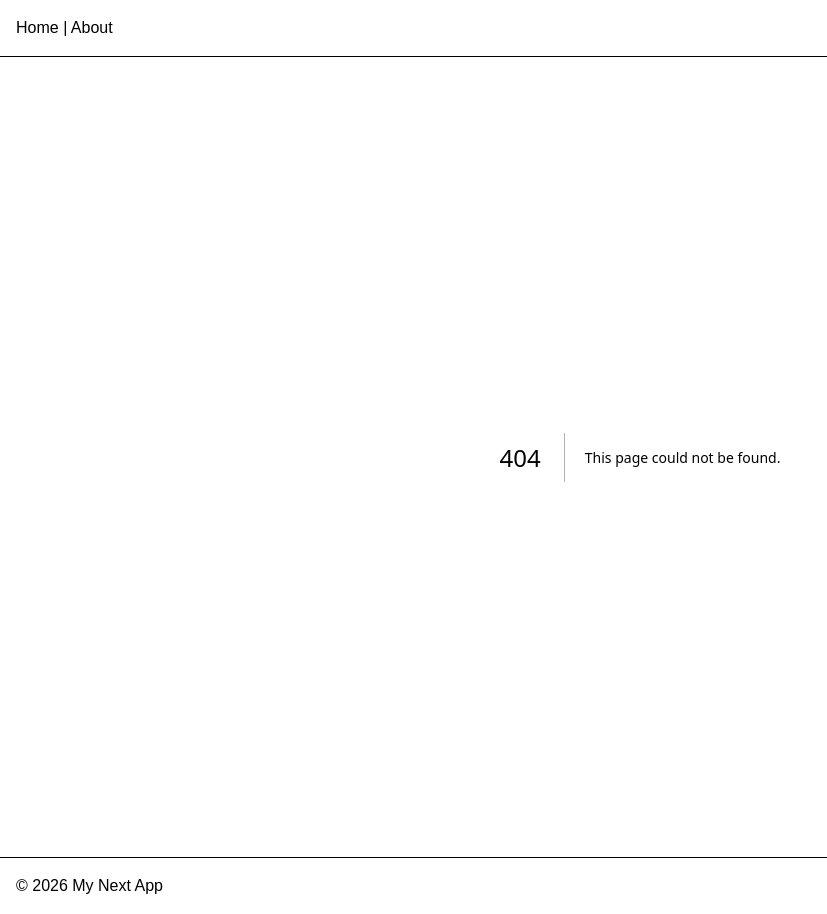
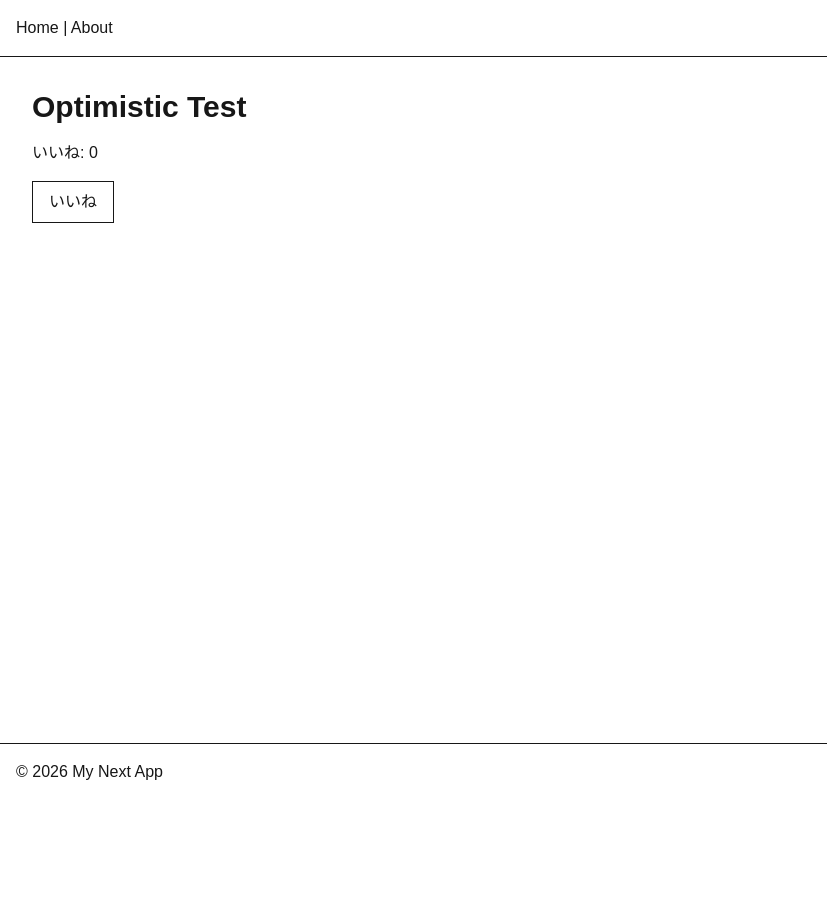
Before and after one commit to mae134/nextjs-practice, a Next.js app: page /optimistic-test in a window 1280 px wide. Before the commit this address had no page. Shown: the whole page, without its empty margins (0-827 px from the left). After the commit the page ends 800 px from the top, so only its background shows below. Built offline with nearby package versions, Linux system fonts and the light colour scheme.

Commit message:
feat: add optimistic UI update example

```diff
--- /dev/null
+++ b/src/app/optimistic-test/page.tsx
@@ -0,0 +1,42 @@
+"use client"
+
+import { useOptimistic, useState, startTransition } from "react"
+
+export default function OptimisticTestPage() {
+  const [likes, setLikes] = useState(0)
+
+  const [optimisticLikes, addOptimisticLike] = useOptimistic(
+    likes,
+    (currentLikes) => currentLikes + 1
+  )
+
+  const handleLike = async () => {
+
+    // 楽観的UI更新を開始（React 19ではstartTransitionまたはAction内で実行する）
+    startTransition(() => {
+      addOptimisticLike(undefined)
+    })
+
+    // API通信の代わりに1秒待機
+    await new Promise((resolve) => setTimeout(resolve, 1000))
+
+    // 実際の状態を更新
+    // （失敗した場合は楽観的stateが破棄され、元の表示に戻る）
+    setLikes((prev) => prev + 1)
+  }
+
+  return (
+    <main className="p-8">
+      <h1 className="text-3xl font-bold">Optimistic Test</h1>
+
+      <p className="mt-4">いいね: {optimisticLikes}</p>
+
+      <button
+        onClick={handleLike}
+        className="mt-4 border px-4 py-2"
+      >
+        いいね
+      </button>
+    </main>
+  )
+}
```
